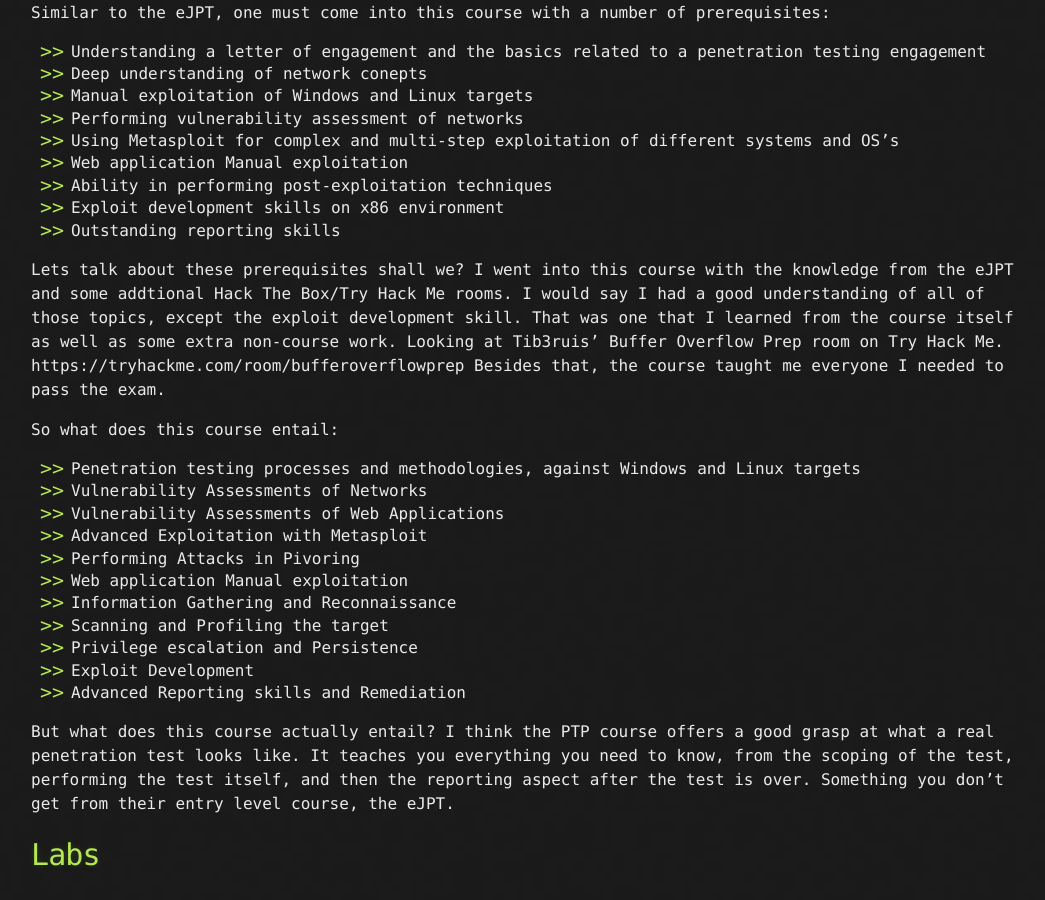
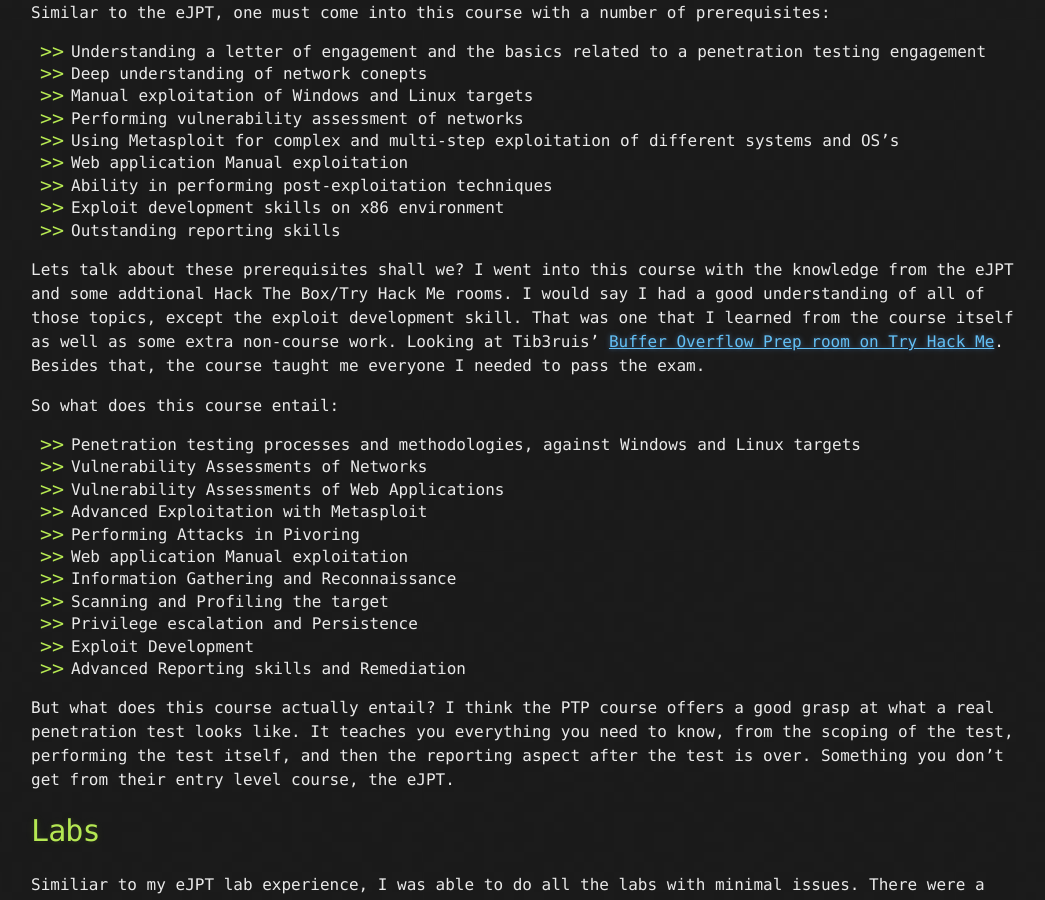
Before and after one commit to 0xForearms/0xForearms.github.io, a Jekyll site: the page built from ecpptReview.md, in a window 1280 px wide and 900 px high, scrolled down 513 px. Shown: the whole window, without its empty margins (109-1154 px from the left). Built offline with Jekyll 4.4.1, drawn with Linux system fonts in a browser that asks for light colours; our own code applies the rules of GitHub Pages for plain Markdown files.

Commit message:
Update ecpptReview.md

```diff
--- a/ecpptReview.md
+++ b/ecpptReview.md
@@ -15,7 +15,7 @@ Similar to the eJPT, one must come into this course with a number of prerequisit
   - Exploit development skills on x86 environment
   - Outstanding reporting skills
 
-Lets talk about these prerequisites shall we? I went into this course with the knowledge from the eJPT and some addtional Hack The Box/Try Hack Me rooms.  I would say I had a good understanding of all of those topics, except the exploit development skill.  That was one that I learned from the course itself as well as some extra non-course work.  Looking at Tib3ruis' Buffer Overflow Prep room on Try Hack Me.  https://tryhackme.com/room/bufferoverflowprep  Besides that, the course taught me everyone I needed to pass the exam.
+Lets talk about these prerequisites shall we? I went into this course with the knowledge from the eJPT and some addtional Hack The Box/Try Hack Me rooms.  I would say I had a good understanding of all of those topics, except the exploit development skill.  That was one that I learned from the course itself as well as some extra non-course work.  Looking at Tib3ruis' [Buffer Overflow Prep room on Try Hack Me](https://tryhackme.com/room/bufferoverflowprep).  Besides that, the course taught me everyone I needed to pass the exam.
 
 So what does this course entail:
   - Penetration testing processes and methodologies, against Windows and Linux targets
```
